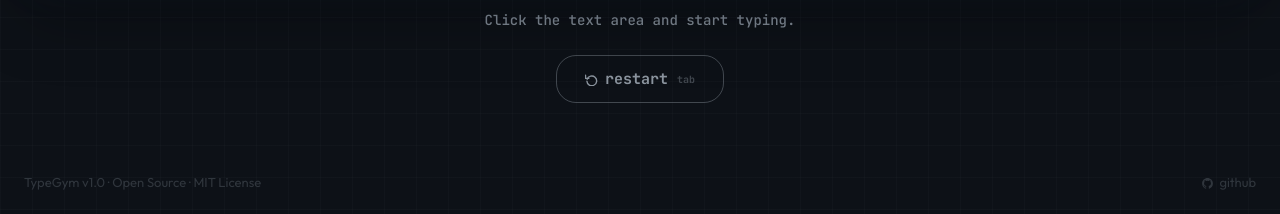
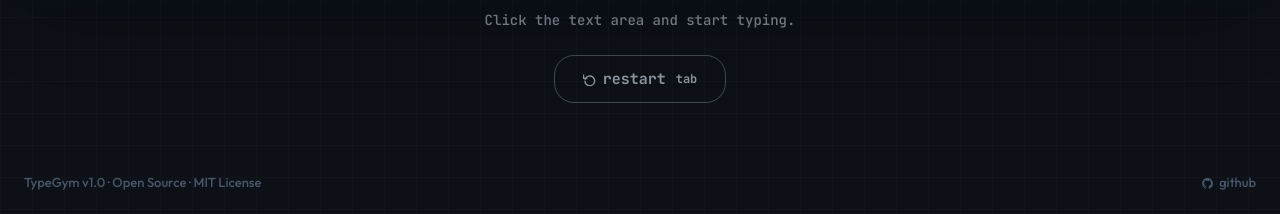
Before and after one commit to abhaypratap08/TypeGym, a Next.js app: page / in a window 1280 px wide. Shown: the part 783-997 px from the top of the page. Built offline with nearby package versions, Linux system fonts and the light colour scheme.

Commit message:
components/typing/TypingApp.tsx : improve footer link visibility

```diff
--- a/components/typing/TypingApp.tsx
+++ b/components/typing/TypingApp.tsx
@@ -311,7 +311,12 @@ export default function TypingApp() {
               <RestartIcon />
               restart
               {!isTouchDevice && (
-                <span style={{ opacity: 0.4, fontSize: 10, marginLeft: 2 }}>tab</span>
+                <span style={{
+                  color:      'var(--text-secondary)',
+                  fontSize:   12,
+                  fontWeight: 600,
+                  marginLeft: 3,
+                }}>tab</span>
               )}
             </button>
           </motion.div>
@@ -338,8 +343,9 @@ export default function TypingApp() {
           target="_blank"
           rel="noopener noreferrer"
           style={{
-            color:          'var(--text-dim)',
+            color:          'var(--text-muted)',
             textDecoration: 'none',
+            fontWeight:     500,
           }}
         >
           TypeGym v1.0 · Open Source · MIT License
@@ -349,11 +355,12 @@ export default function TypingApp() {
           target="_blank"
           rel="noopener noreferrer"
           style={{
-            color:          'var(--text-dim)',
+            color:          'var(--text-muted)',
             textDecoration: 'none',
             display:        'flex',
             alignItems:     'center',
             gap:            5,
+            fontWeight:     500,
           }}
         >
           <GitHubIcon />
```
